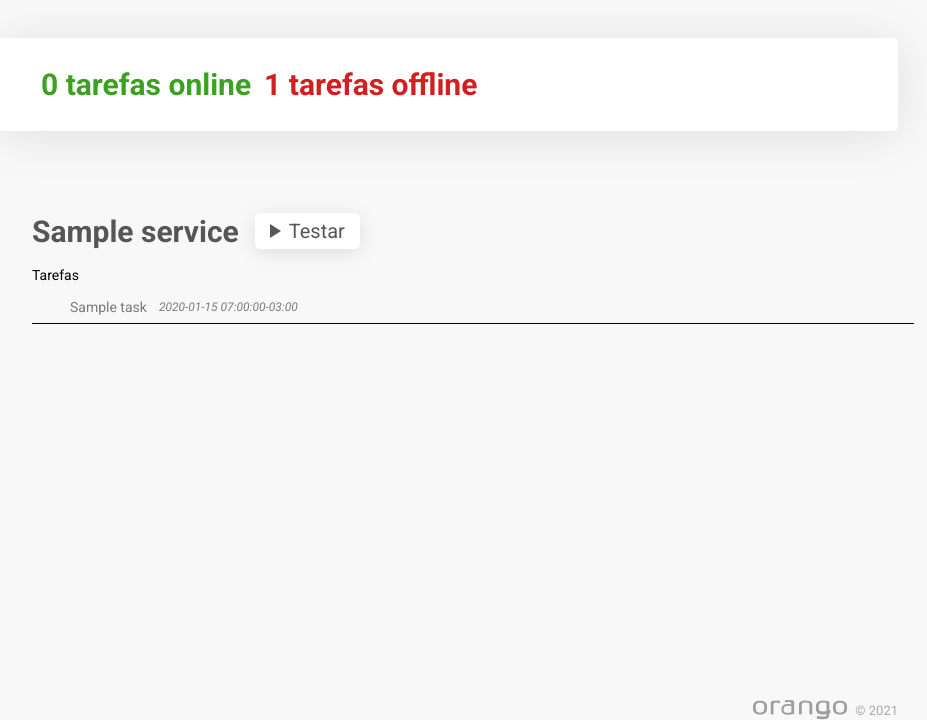
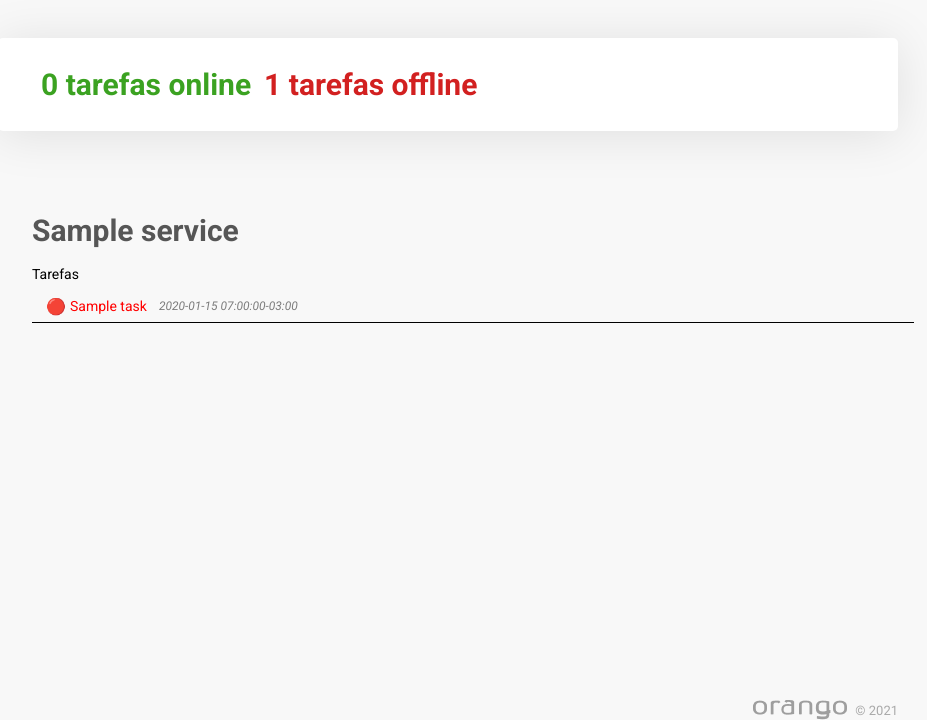
Before and after one commit to ORANGO-IO/status, a Flask app: page / in a window 1280 px wide. Shown: the part 80-800 px from the top of the page, without its empty margins (192-1119 px from the left). Run offline with Flask 3, Linux system fonts and the light colour scheme; tables that the repository leaves empty hold one stand-in row (values such as "Sample post"); style sheets or scripts are compiled from the project's sources; some libraries are stand-ins or nearby versions.

Commit message:
style: more visible service status on main page

```diff
--- a/web/templates/base.html.j2
+++ b/web/templates/base.html.j2
@@ -1,20 +1,28 @@
 <!DOCTYPE html>
 <html lang="en">
+
 <head>
   <meta charset="utf-8" />
   <meta name="viewport" content="width=device-width, initial-scale=1" />
   <title>Status de serviços Orango</title>
-    <link
-      rel="stylesheet"
-      href="{{ url_for('static', filename='css/styles.css') }}"
-    />
+  <meta name="description" content="Status dos serviços Orango - por Filipe Lopes MED BR" />
+
+  <!-- CSS principal -->
+  <link rel="stylesheet" href="{{ url_for('static', filename='css/styles.css') }}" />
+
+  <!-- Alpine.js (versão mínima) -->
+  <script defer src="https://unpkg.com/alpinejs@3.x.x/dist/cdn.min.js"></script>
+
+  <!-- HTMX -->
+  <script src="https://unpkg.com/htmx.org@1.9.12"></script>
 </head>
+
 <body>
   <div>
     <header>
       <div>
         <a href="/">
-            <img src="{{ url_for('static', filename='assets/logo.png') }}"/>
+          <img src="{{ url_for('static', filename='assets/logo.png') }}" />
         </a>
         <h1>status</h1>
       </div>
@@ -27,9 +35,11 @@
         {% block content %}{% endblock %}
       </div>
       <div class="footer">
-          <img src="{{ url_for('static', filename='assets/logo_secondary.png') }}"/><p>© 2021</p>
+        <img src="{{ url_for('static', filename='assets/logo_secondary.png') }}" />
+        <p>© 2021</p>
       </div>
     </main>
   </div>
 </body>
+
 </html>
--- a/web/templates/index.html.j2
+++ b/web/templates/index.html.j2
@@ -24,12 +24,6 @@
 {% for service_name, task_list in grouped.items() %}
   <div class="service_group_header">
     <h2>{{ service_name }}</h2>
-    <button type="button" class="button_test" id="{{ service_name | replace(' ', '_') }}">
-      <svg width="11" height="14" viewBox="0 0 11 14" fill="none" xmlns="http://www.w3.org/2000/svg">
-        <path d="M0 0V14L11 7L0 0Z" fill="#565656"/>
-      </svg>
-      Testar
-    </button>
   </div>
 
   <div class="services">
@@ -38,8 +32,16 @@
       {% for task in task_list %}
         <li id="{{ task.id }}">
           <div class="option">
-            <span id="{{ task.id }}-status" class="{{ task.last_status or 'unknown' }}"></span>
-            <p>{{ task.name }}</p>
+            <span id="{{ task.id }}-status">
+              {% if task.last_status == "success" %}
+                🟢
+              {% else %}
+                🔴
+              {% endif %}
+            </span>
+            <p {% if task.last_status != "success" %}style="color: red;"{% endif %}>
+              {{ task.name }}
+            </p>
             <em id="{{ task.id }}-dateFormat">
               {{ task.last_ran_at.astimezone(timezone) if task.last_ran_at else 'Nunca executado' }}
             </em>
```
Lines whose indentation alone changed are shown as unchanged.
